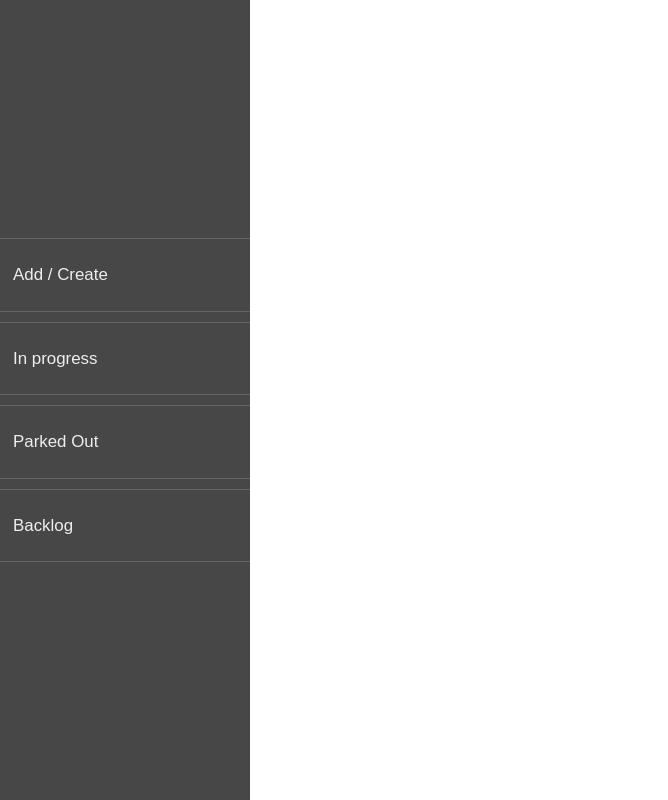
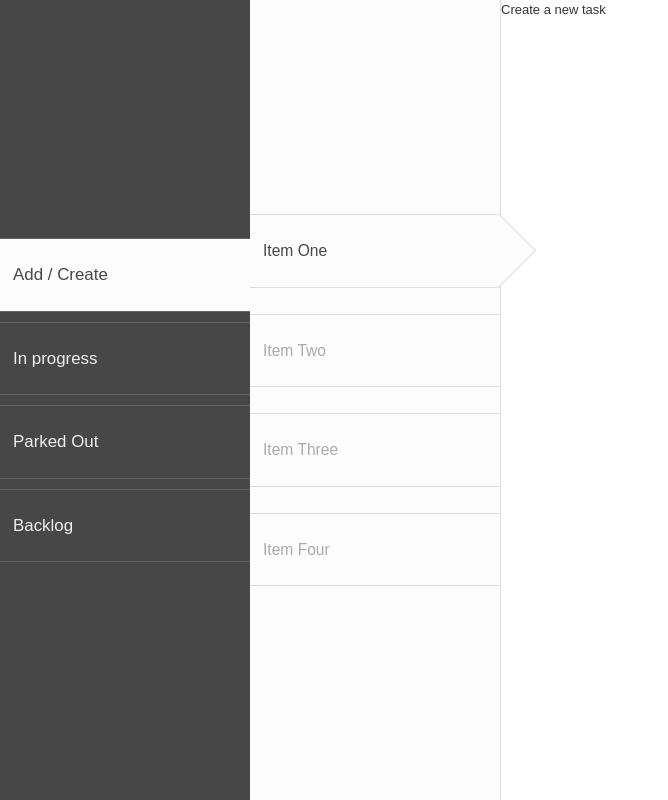
Before and after one commit to mrelf/aloGit, a plain HTML site: page index.html at #!/create-task in a window 1280 px wide. Shown: the whole page, without its empty margins (0-668 px from the left). Drawn offline with Linux system fonts and the light colour scheme.

Commit message:
subnav styling
finished subnav styling

```diff
--- a/app/main.js
+++ b/app/main.js
@@ -8,11 +8,11 @@ taskManager.config(function ($stateProvider, $urlRouterProvider, $locationProvid
             name: '/',
             url: '/create-task',
             views: {
-                'alo2': {
+                'submenu-container': {
                     templateUrl: 'partialViews/submenuItems.html',
                     controller: 'submenuItemsController'
                 },
-                'alo': {
+                'mainContent-container': {
                     templateUrl: 'partialViews/createTask.html',
                     controller: 'CreateTaskController',
                 },
@@ -24,7 +24,7 @@ taskManager.config(function ($stateProvider, $urlRouterProvider, $locationProvid
             name: 'in-progress',
             url: '/in-progress',
             views: {
-                'alo': {
+                'mainContent-container': {
                     templateUrl: 'partialViews/inProgress.html',
                     controller: 'InProgressController'
                 }
@@ -35,7 +35,7 @@ taskManager.config(function ($stateProvider, $urlRouterProvider, $locationProvid
             name: 'parked-out',
             url: '/parked-out',
             views: {
-                'alo': {
+                'mainContent-container': {
                     templateUrl: 'partialViews/parkedOut.html',
                     controller: 'ParkedOutController'
                 }
@@ -46,7 +46,7 @@ taskManager.config(function ($stateProvider, $urlRouterProvider, $locationProvid
             name: 'backlog',
             url: '/backlog',
             views: {
-                'alo': {
+                'mainContent-container': {
                     templateUrl: 'partialViews/backlog.html',
                     controller: 'BacklogController'
                 }
--- a/app/mainNav.js
+++ b/app/mainNav.js
@@ -26,7 +26,7 @@ taskManager.controller('setActiveMenu', function ($scope, $state, $location, $ro
     if (StoredLocally.getItem('setActiveMenu') !== null) {
         retrievedObj = StoredLocally.getItem('setActiveMenu');
     } else {
-        retrievedObj = 'create-task';
+        retrievedObj = '/';
     }
     //set the state if it is saved in LS
     $state.transitionTo(retrievedObj);
--- a/content/css/main.css
+++ b/content/css/main.css
@@ -62,9 +62,17 @@ h4 {
 #wrap {
     min-height: 100vh;
 }
+
+/** site content settings   **/
 .content {
-    padding: 2rem 2rem 2rem 300px;
+    padding: 0 0 0 250px;
+    display: flex;
 }
+.mainContentContainer {
+    display: inline-block;
+}
+
+/** navigation settings **/
 .navigation {
     background: var(--dark-bg-color);
     width: 250px;
@@ -73,3 +81,12 @@ h4 {
     display: flex;
     align-items: center;
 }
+.submenuContainer {
+    min-height: 100vh;
+    width: 250px;
+    display: flex;
+    align-items: center;
+    margin-left: 0;
+    background: var(--light-bg-color);
+    border-right: 1px solid var(--light-bg-border-color_darker);
+}
--- a/content/css/module.css
+++ b/content/css/module.css
@@ -15,6 +15,7 @@ nav a{
     width: 100%;
     text-decoration: none;
     border-bottom: 0;
+    position: relative;
 }
 
 /*  vertical nav   */
@@ -26,13 +27,25 @@ nav ul.vertical li {
 /*   dark color bg navigation   */
 .darkColoredNav a{
     color: var(--dark-bg-font-color);
-    background: var(--colored-bg);
+    border-bottom: 1px solid var(--dark-bg-border-color);
+    border-top: 1px solid var(--dark-bg-border-color);
 }
 .darkColoredNav a.active{
     background: var(--light-bg-color);
+    color: var(--light-bg-font-color_darker);
+}
+.lightColoredNav a{
     color: var(--light-bg-font-color);
+    border-bottom: 1px solid var(--light-bg-border-color_darker);
+    border-top: 1px solid var(--light-bg-border-color_darker);
 }
-
+.lightColoredNav a.active, .lightColoredNav a:hover{
+    color: var(--light-bg-font-color_darker);
+}
+.lightColoredNav .active:after{
+    border: 1px solid var(--light-bg-border-color_darker);
+    background: var(--light-bg-color);
+}
 /*   main navigation   */
 .levelOne li {
     padding: 15px auto;
@@ -40,6 +53,19 @@ nav ul.vertical li {
 }
 .levelOne a{
     padding: 2rem 1rem;
-    border-bottom: 1px solid var(--dark-bg-border-color);
-    border-top: 1px solid var(--dark-bg-border-color);
     font-size: 1.3rem;
+}
+/* main navigation -- submenu */
+.levelOne--submenu li {
+    padding: 13px 0;
+}
+.levelOne--submenu a{
+    font-size: 1.2rem;
+    padding: 2rem 1rem;
+}
+.levelOne--submenu .active:after{
+    width: 51px;
+    height: 51px;
+    top: 9px;
+    right: -25px;
+}
--- /dev/null
+++ b/content/css/utils.css
@@ -0,0 +1,19 @@
+*:after{
+    content: '';
+    position: absolute;
+    right: 0;
+    top: 0;
+}
+*:before{
+    content: '';
+    position: absolute;
+    left: 0;
+    top: 0;
+}
+/*  ELEMENT DECORATION  */
+/*emprty triangle--orientation: right*/
+.decoration--emptyTriangleR .active:after {
+    transform: rotate(45deg);
+    border-left-color: transparent;
+    border-bottom-color: transparent;
+}
--- a/content/css/variables.css
+++ b/content/css/variables.css
@@ -3,6 +3,9 @@
     --dark-bg-font-color: #eee;
     --dark-bg-border-color: #666;
 
-    --light-bg-color: #fff;
-    --light-bg-font-color: #474747;
+    --light-bg-color: #fdfdfd;
+    --light-bg-font-color: #aaa;
+    --light-bg-font-color_darker: #474747;
+    --light-bg-border-color: #f2f2f2;
+    --light-bg-border-color_darker: #ddd;
 }
--- a/index.html
+++ b/index.html
@@ -10,6 +10,7 @@
         <link rel="stylesheet" href="content/css/variables.css">
         <link rel="stylesheet" href="content/css/main.css">
         <link rel="stylesheet" href="content/css/module.css">
+        <link rel="stylesheet" href="content/css/utils.css">
 
         <meta name="author" content="Propria mea Persoana">
         <meta name="description" content="este doar un test pentru AngularJS">
@@ -34,9 +35,9 @@
 
             <!--    START main content   -->
             <div class="content">
-                <div ui-view='alo2'></div>
+                <div ui-view='submenu-container' class='submenuContainer'></div>
                 <!--container for angular partial views-->
-                <div ui-view='alo'></div>
+                <div ui-view='mainContent-container' class='mainContentContainer'></div>
 
             </div>
             <!--    END left side nav   -->
--- a/partialViews/submenuItems.html
+++ b/partialViews/submenuItems.html
@@ -1 +1,8 @@
-{{message}}
+<nav class="nav levelOne--submenu lightColoredNav decoration--emptyTriangleR">
+    <ul class="vertical" role="navigation">
+        <li><a ui-shref='#' class="active">Item One</a></li>
+        <li><a ui-shref='#'>Item Two</a></li>
+        <li><a ui-shref='#'>Item Three</a></li>
+        <li><a ui-shref='#'>Item Four</a></li>
+    </ul>
+</nav>
```
